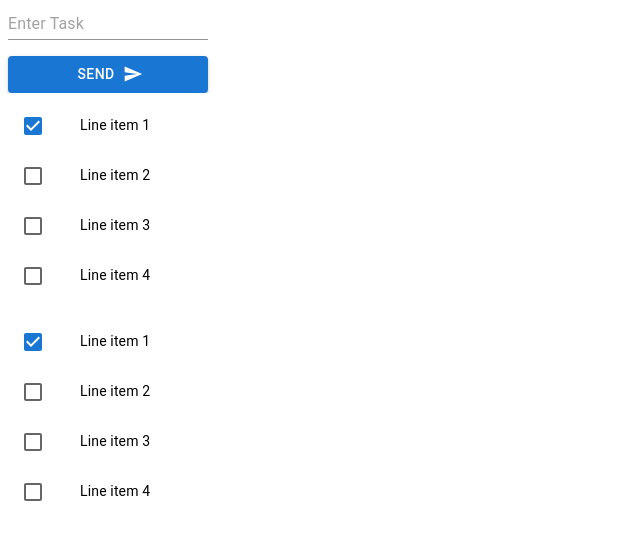
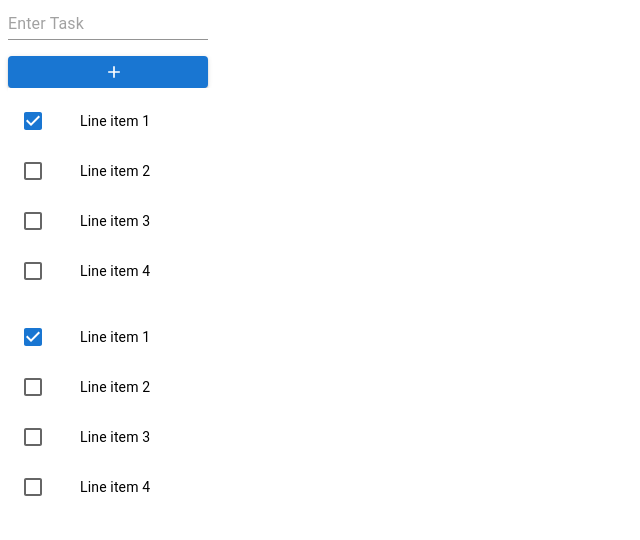
Before and after one commit to hectorhcuevas/Task-Tracker, a React (Create React App) app: page / in a window 1280 px wide. Shown: the top 540 px of the page, without its empty margins (0-640 px from the left). Built offline with nearby package versions, Linux system fonts and the light colour scheme.

Commit message:
Add task field and button created

```diff
--- a/package.json
+++ b/package.json
@@ -7,6 +7,7 @@
     "@emotion/styled": "^11.8.1",
     "@material-ui/core": "^4.12.4",
     "@material-ui/icons": "^4.11.3",
+    "@mui/icons-material": "^5.6.1",
     "@mui/material": "^5.6.1",
     "@testing-library/jest-dom": "^5.16.3",
     "@testing-library/react": "^12.1.4",
@@ -14,7 +15,7 @@
     "react": "^17.0.2",
     "react-dom": "^17.0.2",
     "react-router-dom": "^6.3.0",
-    "react-scripts": "^5.0.1",
+    "react-scripts": "^2.1.3",
     "use-history": "^1.4.1",
     "web-vitals": "^2.1.4"
   },
--- a/src/components/AddItem.jsx
+++ b/src/components/AddItem.jsx
@@ -4,7 +4,7 @@ import TextField from '@mui/material/TextField';
 import Input from '@mui/material/Input';
 import Button from '@mui/material/Button';
 import SendIcon from '@mui/icons-material/Send';
-
+import AddIcon from '@mui/icons-material/Add';
 
 export default function AddItem() {
   return (
@@ -18,8 +18,7 @@ export default function AddItem() {
       autoComplete="off"
     >
         <Input placeholder="Enter Task" />
-        <Button variant="contained" endIcon={<SendIcon />}>
-            Send
+        <Button variant="contained" endIcon={<AddIcon />}>
         </Button>
     </Stack>
   );
```
Also changed, not shown: 1 other file (tests, documents, lock files or other folders).
